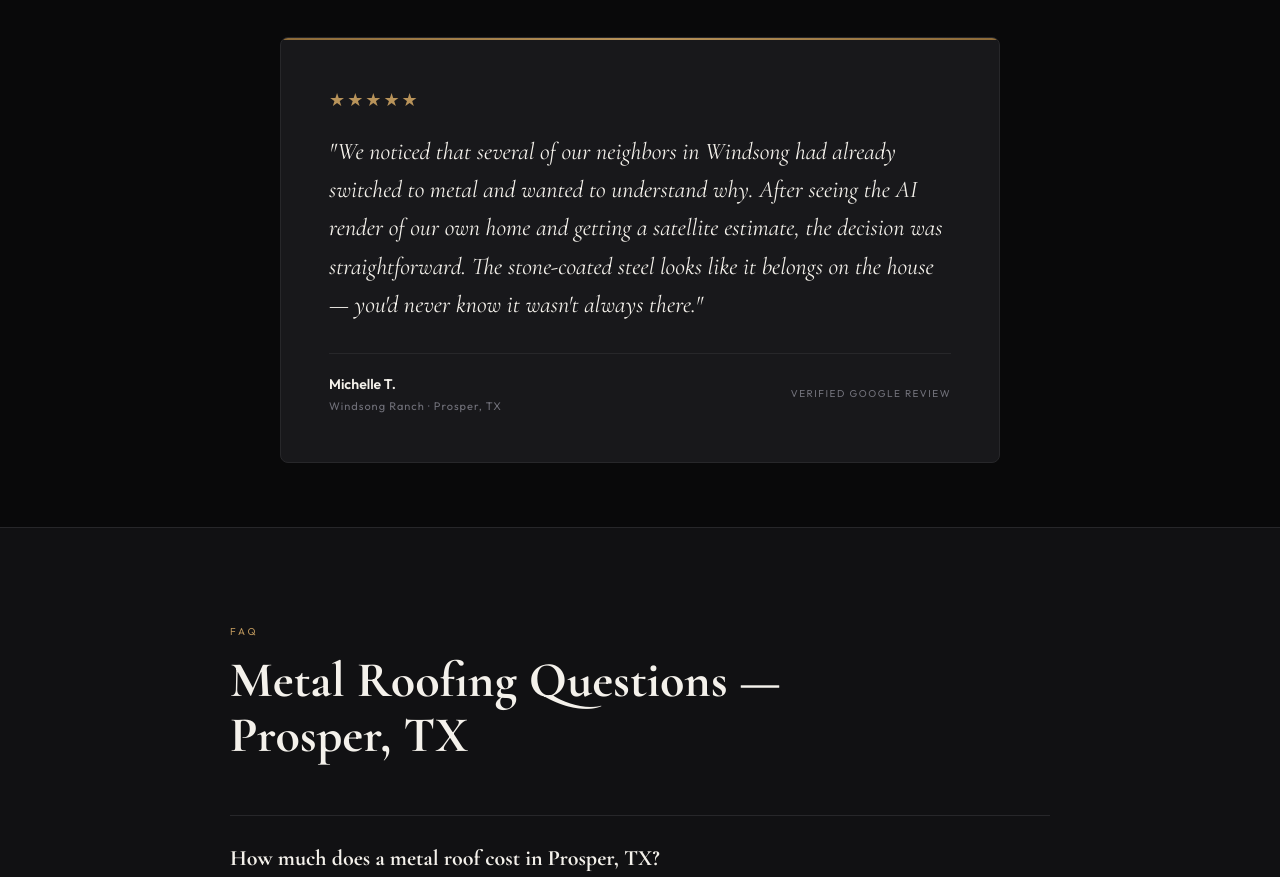
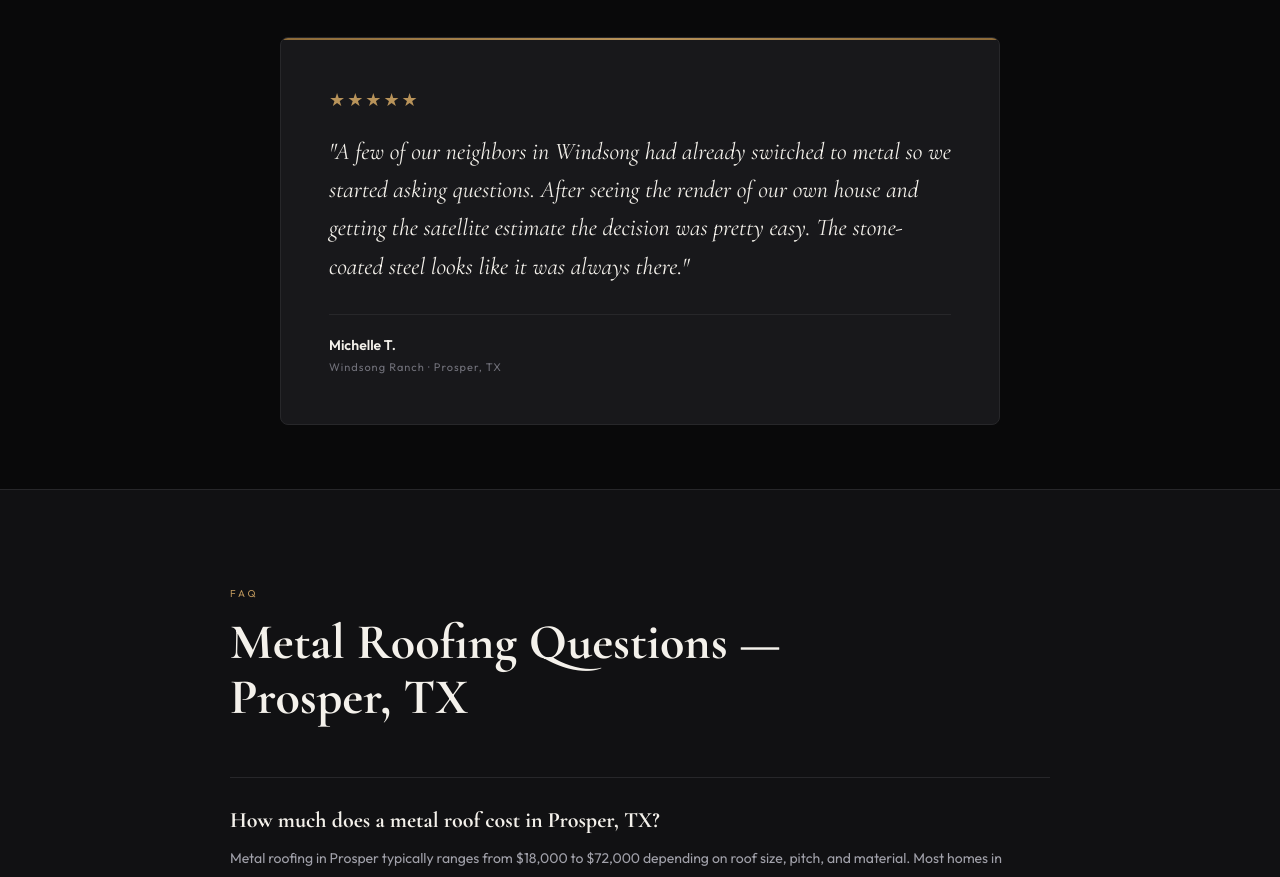
Before and after one commit to ajmj86/metroplex-metal-roofs, a Next.js app: page /metal-roofing-prosper-tx in a window 1280 px wide. Shown: the part 4020-4897 px from the top of the page. Built offline with nearby package versions, Linux system fonts and the light colour scheme.

Commit message:
fix: city page reviews — remove em dashes, remove verified google review label, natural voice rewrites

```diff
--- a/components/CityPage.tsx
+++ b/components/CityPage.tsx
@@ -386,7 +386,6 @@ export default function CityPage({ city }: { city: CityData }) {
                     <div style={{ fontSize: 14, color: C.white, fontWeight: 600 }}>{city.review.name}</div>
                     <div style={{ fontSize: 11, color: C.muted, marginTop: 3, letterSpacing: 1 }}>{city.review.neighborhood} · {city.name}, TX</div>
                   </div>
-                  <div style={{ fontSize: 10, color: C.muted, letterSpacing: 1.5, textTransform: 'uppercase' }}>Verified Google Review</div>
                 </div>
               </div>
             </Reveal>
--- a/data/cities/frisco.ts
+++ b/data/cities/frisco.ts
@@ -50,7 +50,7 @@ export const FRISCO_DATA: CityData = {
   review: {
     name: 'Jason W.',
     neighborhood: 'Phillips Creek Ranch',
-    text: "We had been putting off the decision for two years after getting burned by a storm chaser after the last big hail event. Metroplex was completely different — they showed us exactly what the roof would look like on our actual house before we signed anything. The standing seam install was done in two days and looks incredible.",
+    text: "We had been putting it off for two years after getting a bad experience with a storm chaser after the last hail event. These guys were completely different. They showed us what the roof would look like on our actual house before we signed anything. The standing seam install was done in two days and it looks incredible.",
     rating: 5,
   },
 
--- a/data/cities/prosper.ts
+++ b/data/cities/prosper.ts
@@ -50,7 +50,7 @@ export const PROSPER_DATA: CityData = {
   review: {
     name: 'Michelle T.',
     neighborhood: 'Windsong Ranch',
-    text: "We noticed that several of our neighbors in Windsong had already switched to metal and wanted to understand why. After seeing the AI render of our own home and getting a satellite estimate, the decision was straightforward. The stone-coated steel looks like it belongs on the house — you'd never know it wasn't always there.",
+    text: "A few of our neighbors in Windsong had already switched to metal so we started asking questions. After seeing the render of our own house and getting the satellite estimate the decision was pretty easy. The stone-coated steel looks like it was always there.",
     rating: 5,
   },
 
--- a/data/cities/southlake.ts
+++ b/data/cities/southlake.ts
@@ -50,7 +50,7 @@ export const SOUTHLAKE_DATA: CityData = {
   review: {
     name: 'Robert M.',
     neighborhood: 'Timarron',
-    text: "Our HOA was the main concern — we weren't sure metal would be approved. The team provided everything we needed for the submission, and it sailed through. The standing seam looks better than anything else on the street.",
+    text: "Our HOA was the main concern, we weren't sure metal would be approved. The team provided everything we needed for the submission and it sailed through. The standing seam looks better than anything else on the street.",
     rating: 5,
   },
 
```
